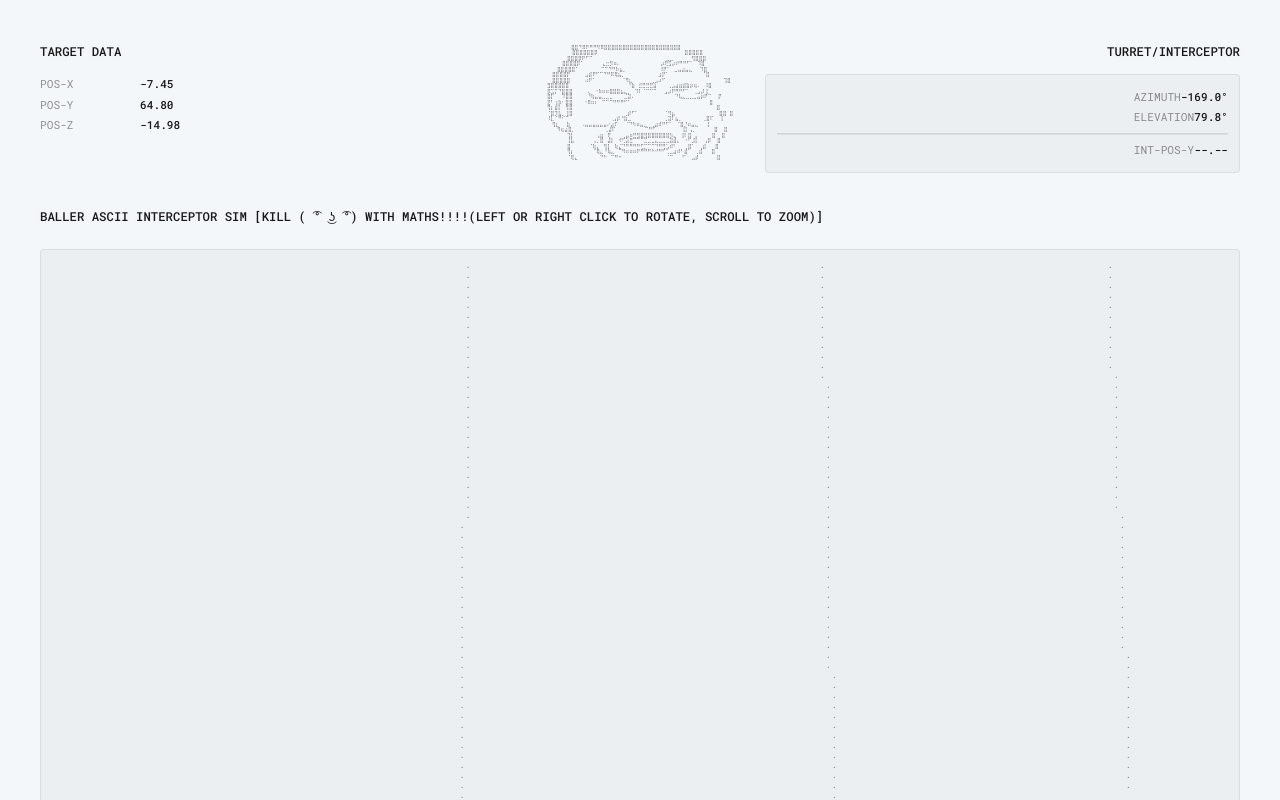
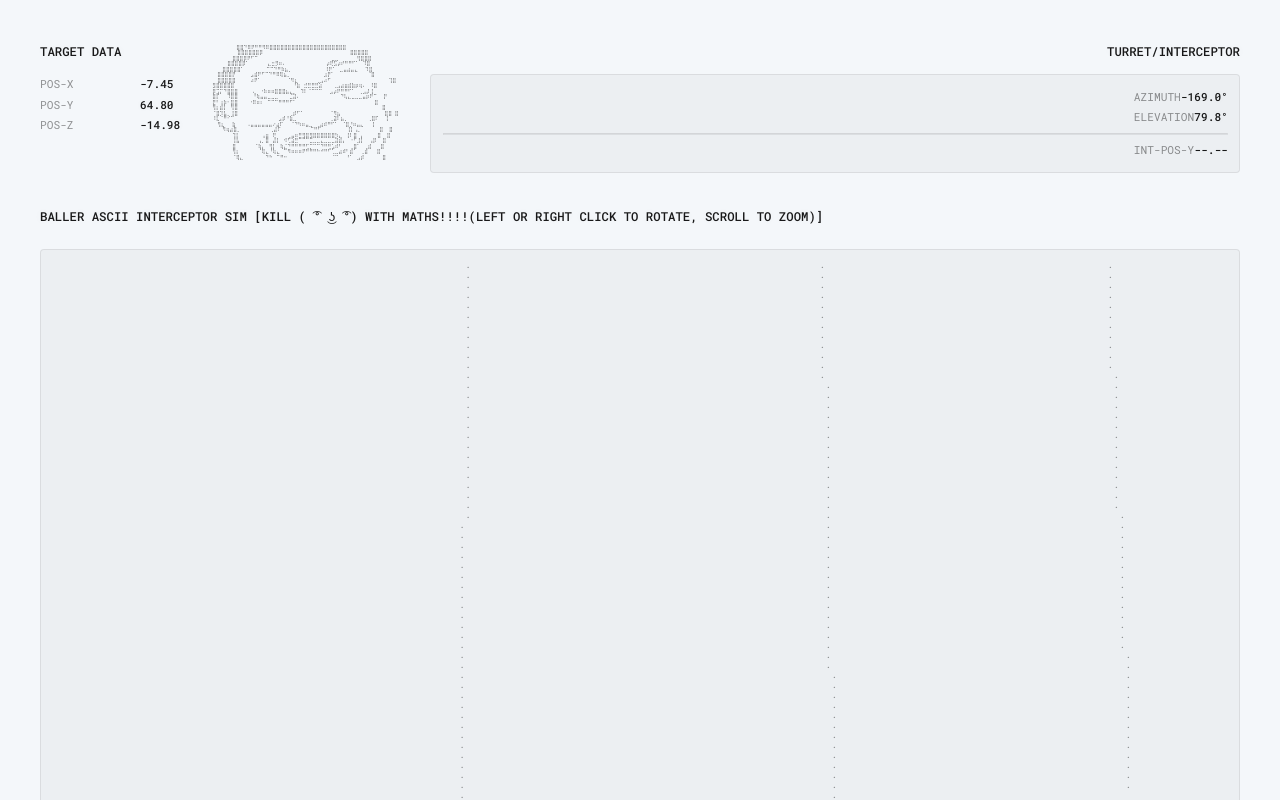
Before and after one commit to ROKET-MAN/TARGET-INTERCEPTOR, a plain HTML site: page int.html in a window 1280 px wide. Drawn offline with Linux system fonts and the light colour scheme.

Commit message:
Refactor: Separate HTML, CSS, and JS into distinct files

```diff
--- a/cow.js
+++ b/cow.js
@@ -9,7 +9,7 @@
         const TARGET_ART = ["( ͡° ͜ʖ ͡°)"]
         const WRECKAGE_ART = ["#"];
 
-        //Physics
+        //Physics FACK
         class Point3D { constructor(x, y, z) { this.x = x; this.y = y; this.z = z; } }
         class Target {
             constructor(x, y, z, vx, vy, vz) { this.position = new Point3D(x, y, z); this.velocity = new Point3D(vx, vy, vz); this.isHit = false; }
--- a/unctom.css
+++ b/unctom.css
@@ -18,7 +18,7 @@ body, html {
     position: relative; width: 100%; height: 100%;
     padding: 2.5rem; box-sizing: border-box;
     display: grid;
-    grid-template-columns: 1fr auto 1fr;
+    grid-template-columns: auto auto 1fr;
     grid-template-rows: auto 1fr auto;
     gap: 2rem;
     grid-template-areas:
@@ -84,7 +84,6 @@ body, html {
     margin: 0;
 }
 
-
 @media (max-width: 900px) {
     .crt-container {
         display: flex;
```
